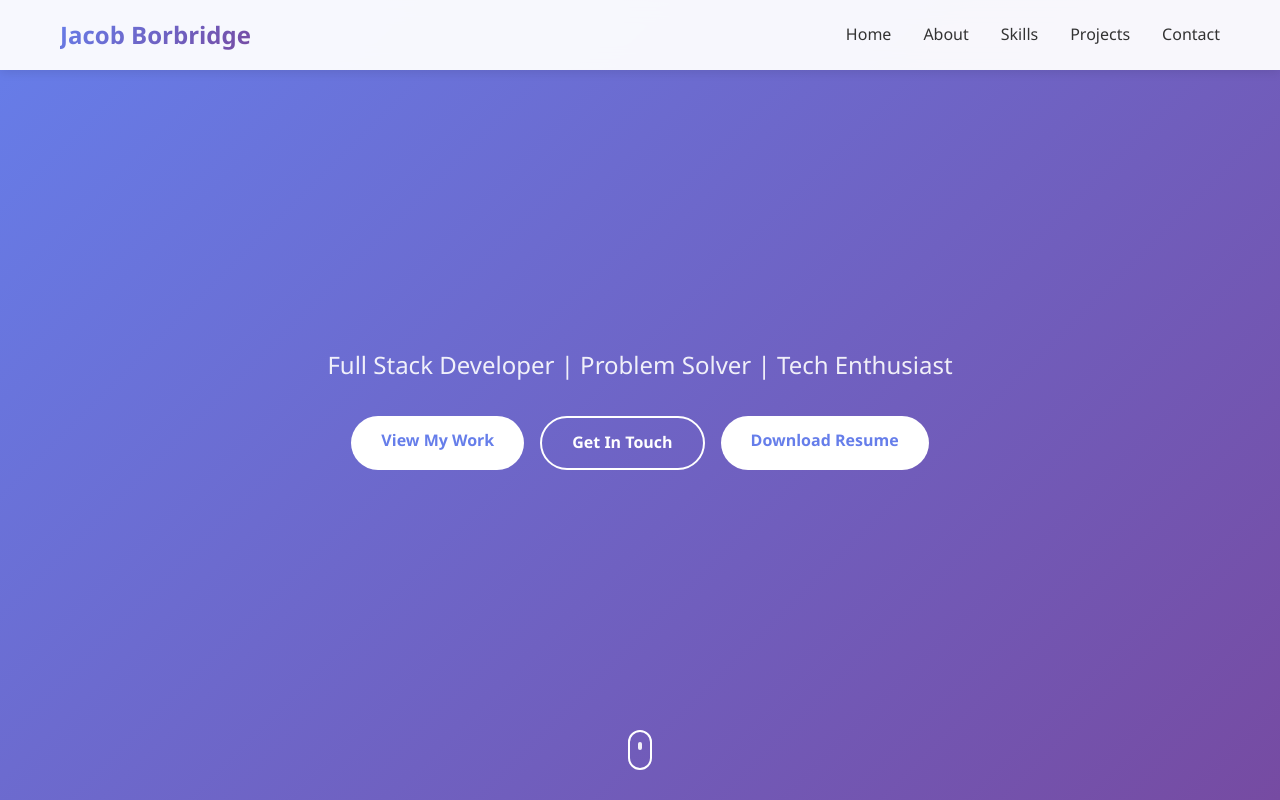
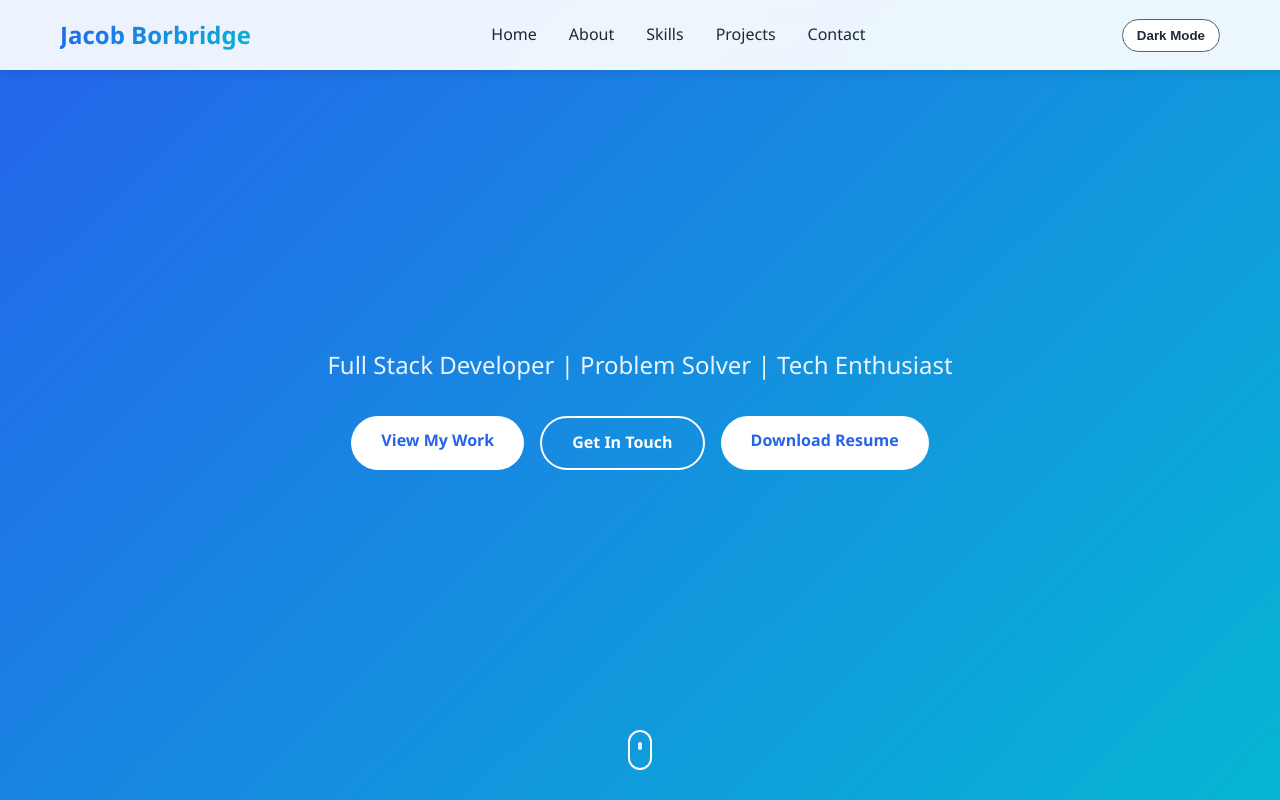
Before and after one commit to J-Bridge04/Portfolio, a plain HTML site: page index.html in a window 1280 px wide. Shown: the top 800 px of the page. Drawn offline with Linux system fonts and the light colour scheme.

Commit message:
Add darkmode, changed colouring a bit

```diff
--- a/index.html
+++ b/index.html
@@ -20,6 +20,7 @@
                 <li><a href="#projects">Projects</a></li>
                 <li><a href="#contact">Contact</a></li>
             </ul>
+            <button id="themeToggle" class="theme-toggle" aria-label="Toggle dark mode">Dark Mode</button>
             <div class="burger">
                 <div class="line1"></div>
                 <div class="line2"></div>
@@ -102,7 +103,7 @@
                     <div class="skill-items">
                         <span class="skill-tag">Git</span>
                         <span class="skill-tag">GitHub</span>
-                        <span class="skill-tag">VS Code</span>\
+                        <span class="skill-tag">VS Code</span>
                         <span class="skill-tag">Visual Studio</span>
                         <span class="skill-tag">Unity</span>
                         <span class="skill-tag">Cloudflare Pages</span>
@@ -168,15 +169,15 @@
                         </a>
                     </div>
                 </div>
-                <form class="contact-form" id="contactForm">
+                <form class="contact-form" action="https://formspree.io/f/xlggrrwl" method="POST">
                     <div class="form-group">
-                        <input type="text" id="name" name="name" placeholder="Your Name" required>
+                        <input type="text" name="name" placeholder="Your Name" required>
                     </div>
                     <div class="form-group">
-                        <input type="email" id="email" name="email" placeholder="Your Email" required>
+                        <input type="email" name="email" placeholder="Your Email" required>
                     </div>
                     <div class="form-group">
-                        <textarea id="message" name="message" rows="5" placeholder="Your Message" required></textarea>
+                        <textarea name="message" rows="5" placeholder="Your Message" required></textarea>
                     </div>
                     <button type="submit" class="btn btn-primary">Send Message</button>
                 </form>
--- a/script.js
+++ b/script.js
@@ -37,15 +37,16 @@ document.querySelectorAll('a[href^="#"]').forEach(anchor => {
 
 // Navbar Background Change on Scroll
 const navbar = document.querySelector('.navbar');
-window.addEventListener('scroll', () => {
+const applyNavbarState = () => {
     if (window.scrollY > 100) {
-        navbar.style.backgroundColor = 'rgba(255, 255, 255, 0.98)';
-        navbar.style.boxShadow = '0 5px 20px rgba(0, 0, 0, 0.1)';
+        navbar.classList.add('scrolled');
     } else {
-        navbar.style.backgroundColor = 'rgba(255, 255, 255, 0.95)';
-        navbar.style.boxShadow = '0 2px 10px rgba(0, 0, 0, 0.1)';
+        navbar.classList.remove('scrolled');
     }
-});
+};
+
+window.addEventListener('scroll', applyNavbarState);
+applyNavbarState();
 
 // Animate Elements on Scroll
 const observerOptions = {
@@ -151,6 +152,30 @@ if (heroTitle) {
     // typeWriter();
 }
 
+// Theme Toggle (light/dark)
+const themeToggle = document.getElementById('themeToggle');
+const root = document.documentElement;
+
+const setTheme = (theme) => {
+    root.setAttribute('data-theme', theme);
+    localStorage.setItem('theme', theme);
+    if (themeToggle) {
+        themeToggle.textContent = theme === 'dark' ? 'Light Mode' : 'Dark Mode';
+    }
+};
+
+const storedTheme = localStorage.getItem('theme');
+const prefersDark = window.matchMedia('(prefers-color-scheme: dark)').matches;
+const initialTheme = storedTheme || (prefersDark ? 'dark' : 'light');
+setTheme(initialTheme);
+
+if (themeToggle) {
+    themeToggle.addEventListener('click', () => {
+        const current = root.getAttribute('data-theme') === 'dark' ? 'dark' : 'light';
+        setTheme(current === 'dark' ? 'light' : 'dark');
+    });
+}
+
 // Particle effect for hero section (optional - requires particles.js library)
 // You can add particles.js from CDN and uncomment this:
 /*
--- a/styles.css
+++ b/styles.css
@@ -6,15 +6,32 @@
 }
 
 :root {
-    --primary-color: #667eea;
-    --secondary-color: #764ba2;
-    --accent-color: #f093fb;
-    --text-color: #333;
-    --text-light: #666;
-    --bg-color: #ffffff;
-    --bg-secondary: #f8f9fa;
-    --card-shadow: 0 10px 30px rgba(0, 0, 0, 0.1);
+    --primary-color: #2563eb;       /* cool blue */
+    --secondary-color: #06b6d4;     /* teal/cyan */
+    --accent-color: #38bdf8;        /* light blue accent */
+    --text-color: #1f2933;
+    --text-light: #52616b;
+    --bg-color: #f8fafc;
+    --bg-secondary: #eef2f7;
+    --surface-color: #ffffff;
+    --nav-bg: rgba(255, 255, 255, 0.92);
+    --nav-bg-opaque: rgba(255, 255, 255, 0.98);
+    --card-shadow: 0 10px 30px rgba(0, 0, 0, 0.08);
     --transition: all 0.3s ease;
+}
+
+[data-theme="dark"] {
+    --primary-color: #1e40af;        /* deep dark blue */
+    --secondary-color: #0891b2;      /* dark teal */
+    --accent-color: #06b6d4;         /* bright cyan */
+    --text-color: #f1f5f9;
+    --text-light: #cbd5e1;
+    --bg-color: #0f172a;
+    --bg-secondary: #1a1f3a;
+    --surface-color: #1e2749;
+    --nav-bg: rgba(15, 23, 42, 0.9);
+    --nav-bg-opaque: rgba(15, 23, 42, 0.95);
+    --card-shadow: 0 12px 30px rgba(0, 0, 0, 0.5);
 }
 
 html {
@@ -39,10 +56,15 @@ body {
     position: fixed;
     top: 0;
     width: 100%;
-    background-color: rgba(255, 255, 255, 0.95);
+    background-color: var(--nav-bg);
     box-shadow: 0 2px 10px rgba(0, 0, 0, 0.1);
     z-index: 1000;
     backdrop-filter: blur(10px);
+}
+
+.navbar.scrolled {
+    background-color: var(--nav-bg-opaque);
+    box-shadow: 0 5px 20px rgba(0, 0, 0, 0.1);
 }
 
 .navbar .container {
@@ -103,6 +125,24 @@ body {
     transition: var(--transition);
 }
 
+.theme-toggle {
+    margin-left: 1rem;
+    padding: 8px 14px;
+    border-radius: 999px;
+    border: 1px solid var(--text-light);
+    background-color: var(--surface-color);
+    color: var(--text-color);
+    font-weight: 600;
+    cursor: pointer;
+    transition: var(--transition);
+}
+
+.theme-toggle:hover {
+    border-color: var(--primary-color);
+    color: var(--primary-color);
+    box-shadow: 0 6px 16px rgba(0, 0, 0, 0.08);
+}
+
 /* Hero Section */
 .hero {
     min-height: 100vh;
@@ -110,7 +150,7 @@ body {
     align-items: center;
     justify-content: center;
     text-align: center;
-    background: linear-gradient(135deg, #667eea 0%, #764ba2 100%);
+    background: linear-gradient(135deg, var(--primary-color) 0%, var(--secondary-color) 100%);
     position: relative;
     padding: 0 20px;
 }
@@ -128,7 +168,7 @@ body {
 }
 
 .highlight {
-    background: linear-gradient(135deg, #f093fb 0%, #f5576c 100%);
+    background: linear-gradient(135deg, var(--accent-color) 0%, var(--primary-color) 100%);
     -webkit-background-clip: text;
     -webkit-text-fill-color: transparent;
     background-clip: text;
@@ -282,7 +322,7 @@ section {
 .stat {
     text-align: center;
     padding: 2rem;
-    background-color: white;
+    background-color: var(--surface-color);
     border-radius: 10px;
     box-shadow: var(--card-shadow);
     transition: var(--transition);
@@ -314,7 +354,7 @@ section {
 }
 
 .skill-category {
-    background-color: white;
+    background-color: var(--surface-color);
     padding: 2rem;
     border-radius: 10px;
     box-shadow: var(--card-shadow);
@@ -367,7 +407,7 @@ section {
 }
 
 .project-card {
-    background-color: white;
+    background-color: var(--surface-color);
     border-radius: 10px;
     overflow: hidden;
     box-shadow: var(--card-shadow);
```
